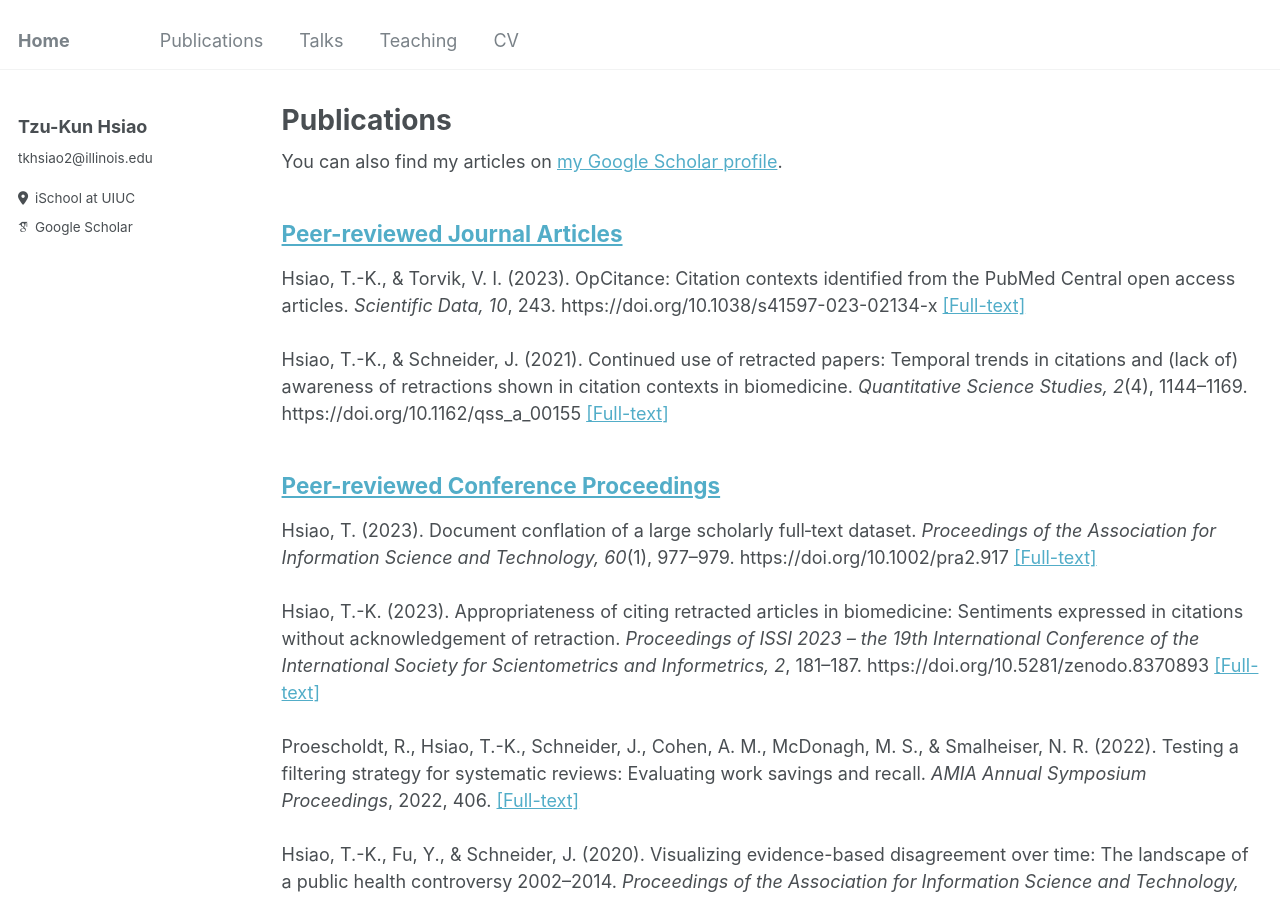
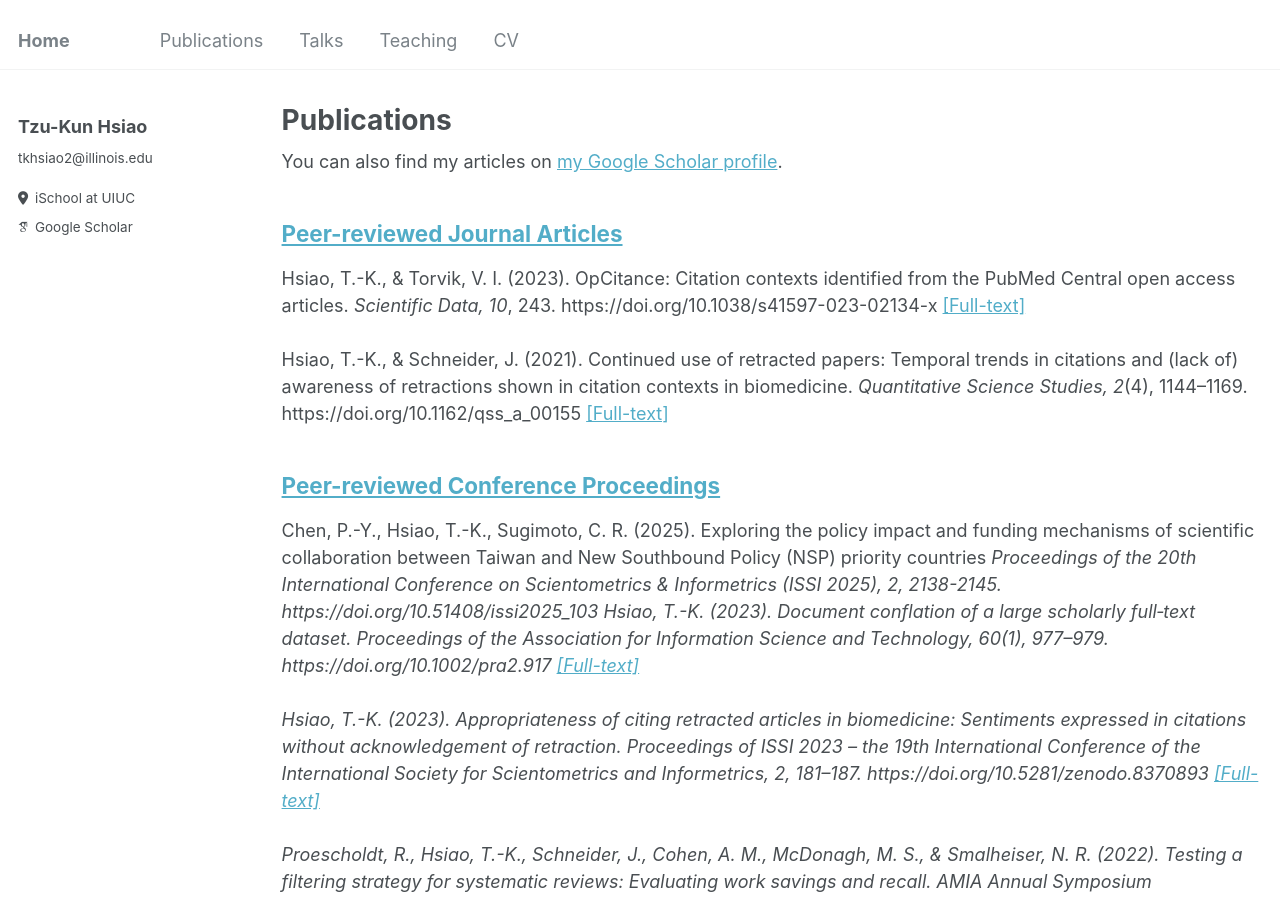
Before and after one commit to tzukun-hsiao/tzukun-hsiao.github.io, a Jekyll site: the page built from _pages/publications.md, in a window 1280 px wide and 900 px high. Built offline with Jekyll 4.4.1, drawn with Linux system fonts in a browser that asks for light colours; some web fonts are replaced.

Commit message:
Update 00-peer-reviewed-conference-proceeding.md

```diff
--- a/_publications/00-peer-reviewed-conference-proceeding.md
+++ b/_publications/00-peer-reviewed-conference-proceeding.md
@@ -2,7 +2,8 @@
 title: "Peer-reviewed Conference Proceedings"
 collection: publications
 permalink: /publication/peer-reviewed-conference-proceeding
-excerpt: 'Hsiao, T. (2023). Document conflation of a large scholarly full‐text dataset. <i>Proceedings of the Association for Information Science and Technology, 60</i>(1), 977–979. https://doi.org/10.1002/pra2.917 [[Full-text]](https://doi.org/10.1002/pra2.917)<br><br>
+excerpt: 'Chen, P.-Y., Hsiao, T.-K., Sugimoto, C. R. (2025). Exploring the policy impact and funding mechanisms of scientific collaboration between Taiwan and New Southbound Policy (NSP) priority countries <i>Proceedings of the 20th International Conference on Scientometrics & Informetrics (ISSI 2025), 2<i>, 2138-2145. https://doi.org/10.51408/issi2025_103
+Hsiao, T.-K. (2023). Document conflation of a large scholarly full‐text dataset. <i>Proceedings of the Association for Information Science and Technology, 60</i>(1), 977–979. https://doi.org/10.1002/pra2.917 [[Full-text]](https://doi.org/10.1002/pra2.917)<br><br>
 Hsiao, T.-K. (2023). Appropriateness of citing retracted articles in biomedicine: Sentiments expressed in citations without acknowledgement of retraction. <i>Proceedings of ISSI 2023 – the 19th International Conference of the International Society for Scientometrics and Informetrics, 2</i>, 181–187. https://doi.org/10.5281/zenodo.8370893 [[Full-text]](https://tzukun-hsiao.github.io/files/ISSI2023_Hsiao.pdf)<br><br>
 Proescholdt, R., Hsiao, T.-K., Schneider, J., Cohen, A. M., McDonagh, M. S., & Smalheiser, N. R. (2022). Testing a filtering strategy for systematic reviews: Evaluating work savings and recall. <i>AMIA Annual Symposium Proceedings</i>, 2022, 406. [[Full-text]](https://www.ncbi.nlm.nih.gov/pmc/articles/PMC9285169/)<br><br>
 Hsiao, T.-K., Fu, Y., & Schneider, J. (2020). Visualizing evidence-based disagreement over time: The landscape of a public health controversy 2002–2014. <i>Proceedings of the Association for Information Science and Technology, 57</i>(1), e315. https://doi.org/10.1002/pra2.315 [[Full-text]](https://doi.org/10.1002/pra2.315)<br><br>
```
